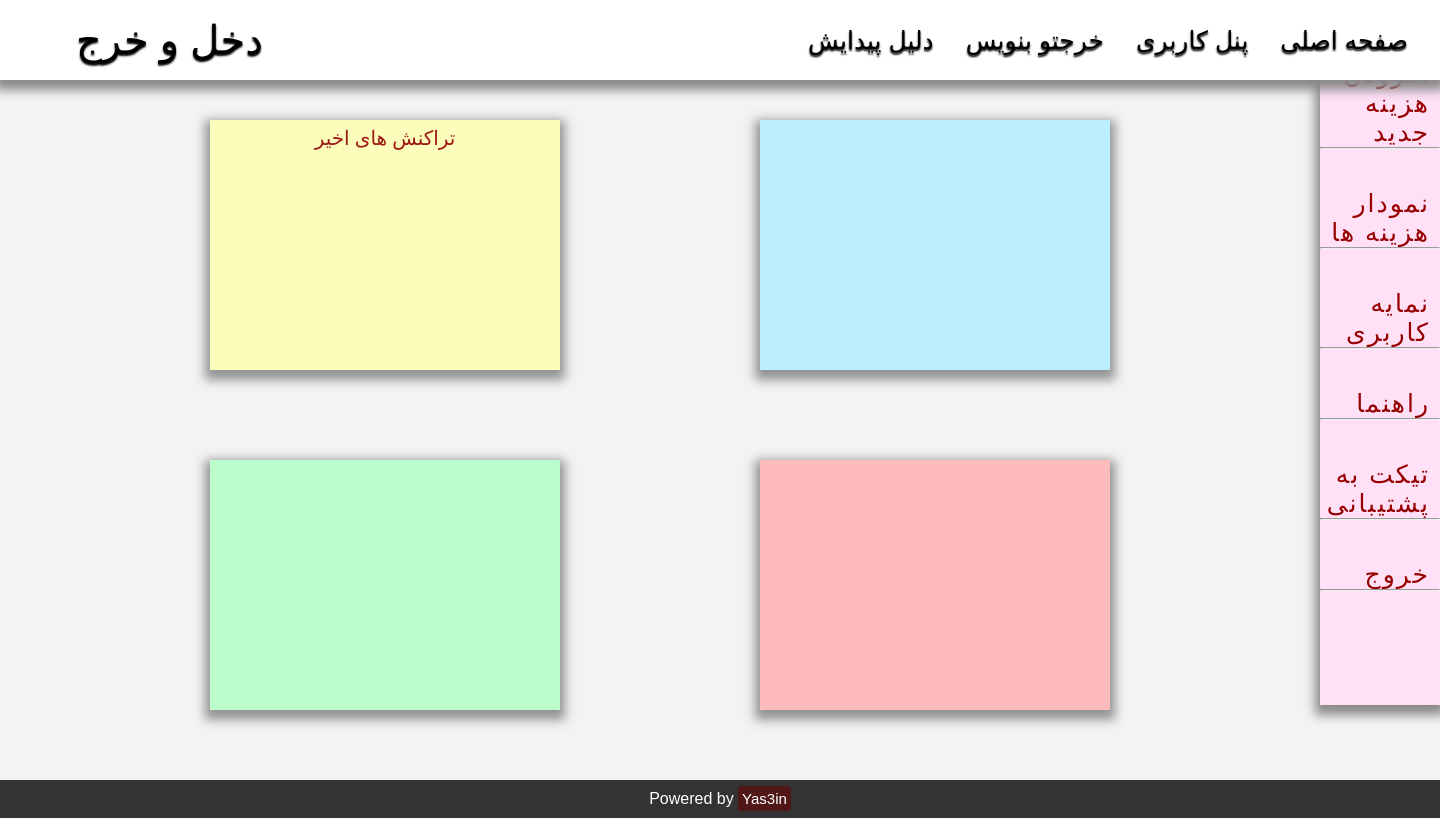
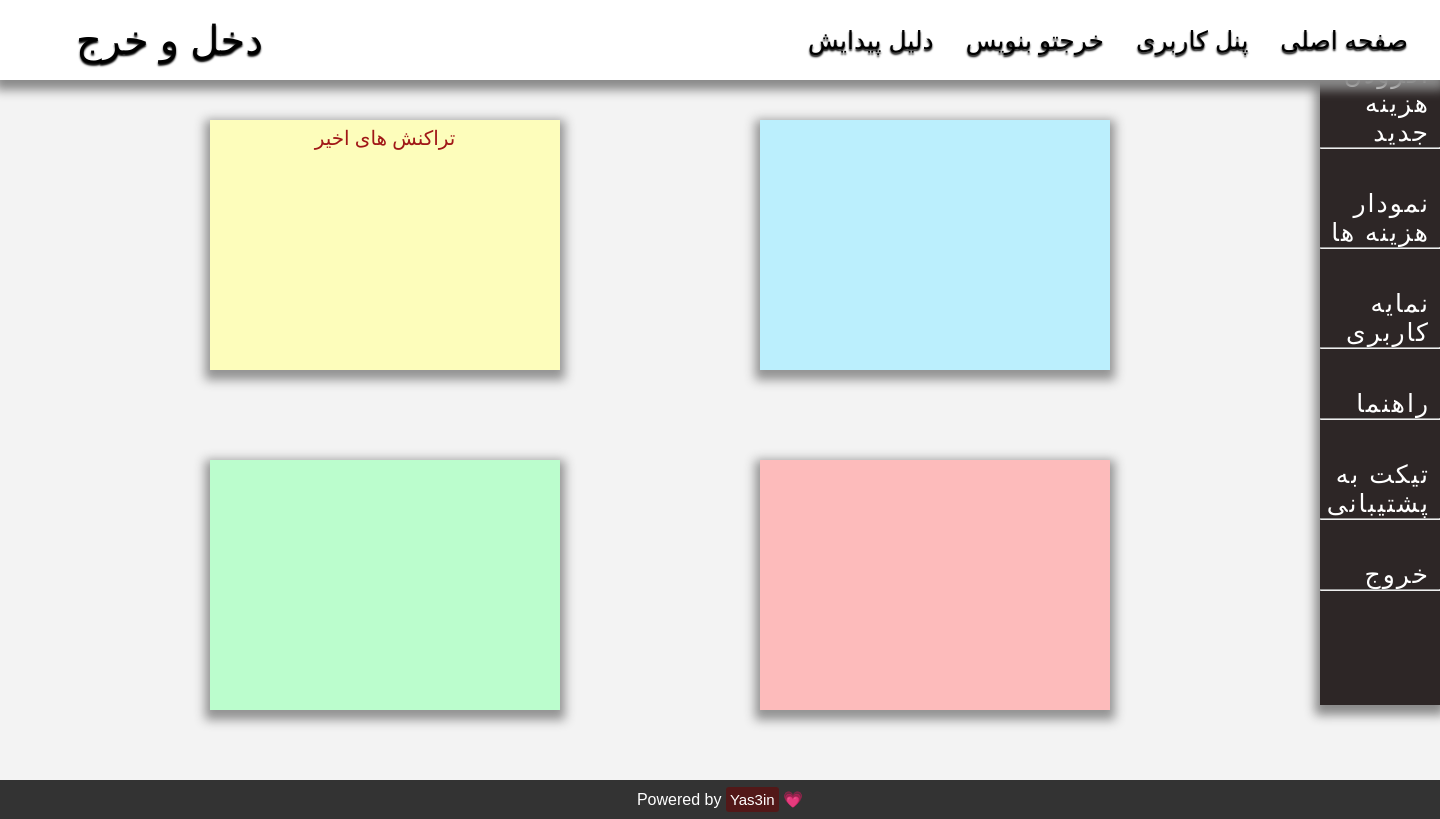
Before and after one commit to yas3in/cost-calculation, a Django app: page /user-panel/ in a window 1440 px wide. Run offline with Django 4.2, Linux system fonts and the light colour scheme; the visitor is signed in with stand-in values (Sample User, id 1).

Commit message:
edit styles

```diff
--- a/calculation/static/calculation/css/calculater.css
+++ b/calculation/static/calculation/css/calculater.css
@@ -17,7 +17,7 @@
 }
 
 body {
-    background-color: #ffffff;
+    background-image: url(../image/pexels-rdne-8292772.jpg);
 }
 
 .container {
@@ -38,7 +38,7 @@
     width: 300px;
     opacity: 100%;
     margin: auto;
-    box-shadow: 0px 5px 10px 5px rgb(137, 137, 137);
+    box-shadow: 0px 5px 10px 5px rgb(42, 42, 42);
 }
 
 .content input{
--- /dev/null
+++ b/calculation/static/calculation/css/style.css
@@ -0,0 +1,5 @@
+.content {
+    width: 100%;
+    height: 662px;
+    background-color: antiquewhite;
+}
--- a/calculation/static/calculation/css/user_panel.css
+++ b/calculation/static/calculation/css/user_panel.css
@@ -124,7 +124,7 @@
 
 .side-bar{
     width: 300px;
-    background-color: rgb(255, 224, 247);
+    background-color: rgb(45, 38, 38);
     height: 685px;
     float: right;
     margin-right: 0 auto;
@@ -149,11 +149,6 @@
 
 .side-bar a {
     text-decoration: none;
-    color: #980000;
+    color: #ffffff;
     letter-spacing: 2px;
 }
-
-.side-bar hr{
-    color: rgb(0, 0, 0);
-    size: 5px;
-}
--- a/templates/partial/footer.html
+++ b/templates/partial/footer.html
@@ -1,5 +1,5 @@
 <footer>
     <div class="footer">
-        <p>Powered by <a href="https://github.com/yas3in/"> Yas3in</a></p>
+        <p>Powered by <a href="https://github.com/yas3in/"> Yas3in</a> &#128151;</p>
     </div>
 </footer>
```
